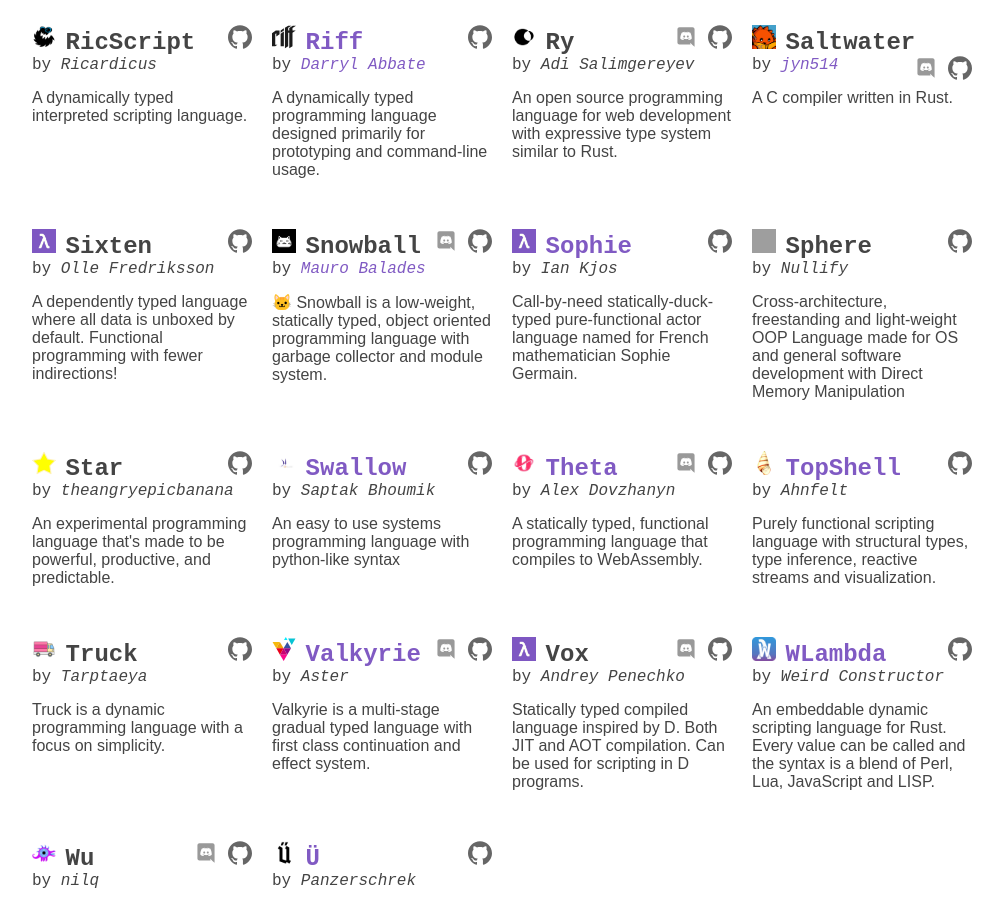
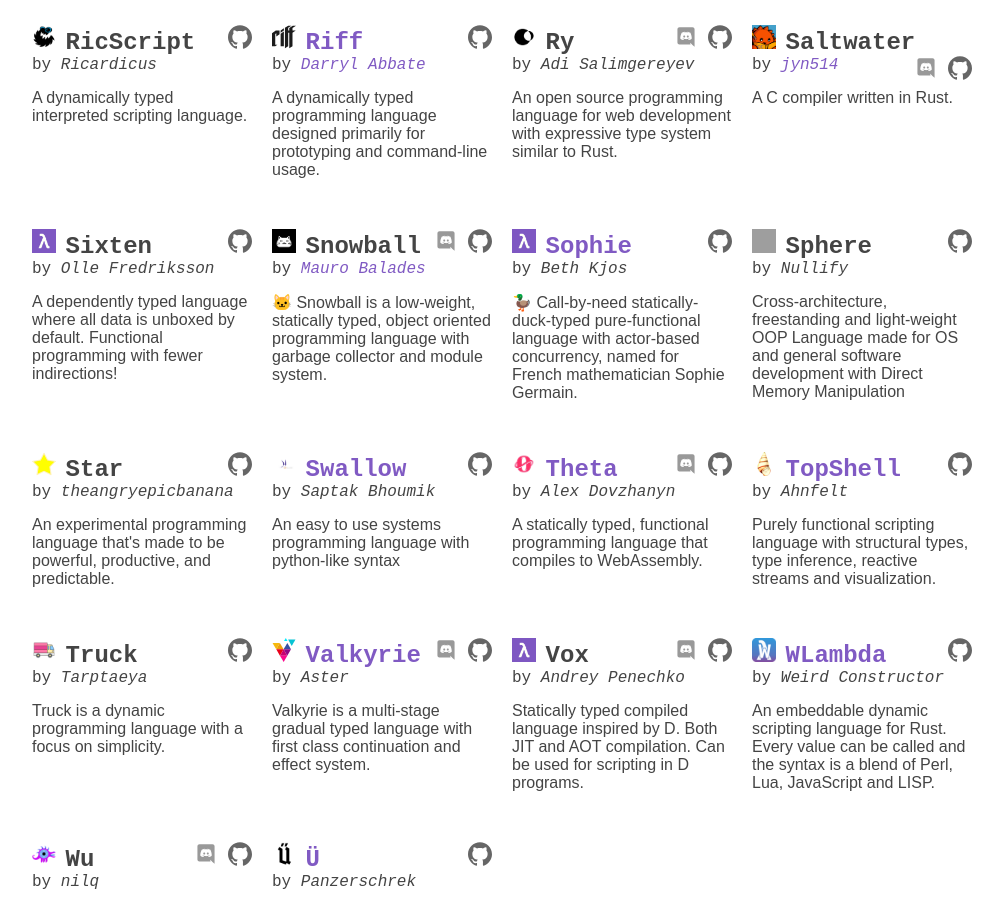
Before and after one commit to proglangdesign/proglangdesign.github.io, a Jekyll site: the page built from index.html, in a window 1280 px wide and 900 px high, scrolled down 3751 px. Shown: the whole window, without its empty margins (138-1141 px from the left). Built offline with Jekyll 4.4.1, drawn with Linux system fonts in a browser that asks for light colours; grey boxes are pictures that could not be loaded.

Commit message:
Livenaming my project

```diff
--- a/_data/projects.yml
+++ b/_data/projects.yml
@@ -703,10 +703,10 @@ Sophie:
   website: https://sophie.readthedocs.io/
   github: kjosib/sophie
   author:
-    name: Ian Kjos
+    name: Beth Kjos
     github: kjosib
   summary: >
-    Call-by-need statically-duck-typed pure-functional actor language
+    🦆 Call-by-need statically-duck-typed pure-functional language with actor-based concurrency,
     named for French mathematician Sophie Germain.
 
 Sphere:
```
